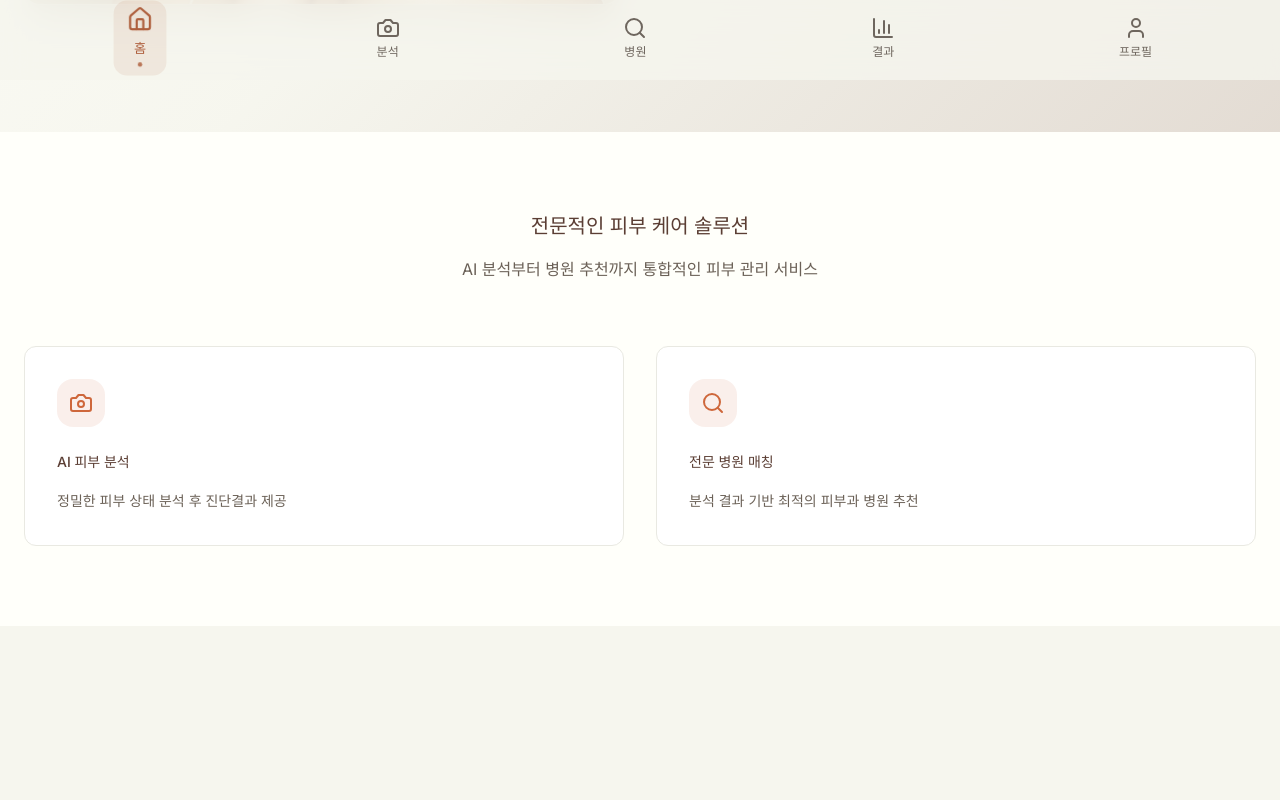
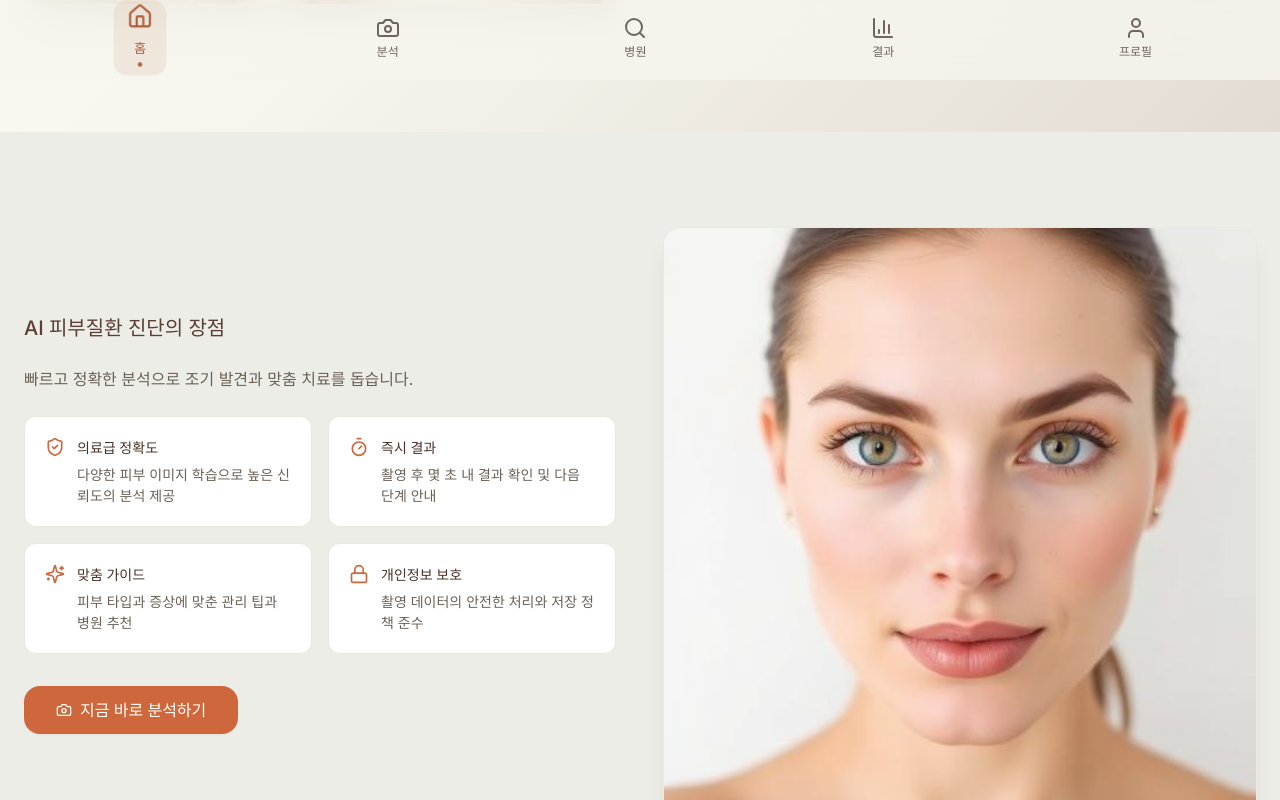
Before and after one commit to SkinMatchProject5/SkinMatchFront, a React (Vite) app: page / in a window 1280 px wide. Shown: the part 720-1520 px from the top of the page. Before the commit the page ends 1426 px from the top, so only its background shows below. Built offline with nearby package versions, Linux system fonts and the light colour scheme.

Commit message:
feat: Add AI skin disease diagnosis section
Add a new section to the homepage highlighting the advantages and promotional aspects of AI skin disease diagnosis.

```diff
--- a/src/pages/Index.tsx
+++ b/src/pages/Index.tsx
@@ -4,7 +4,8 @@ import { Button } from '@/components/ui/button';
 import { Typography } from '@/components/ui/theme-typography';
 import { Container, Section } from '@/components/ui/theme-container';
 import { Header, Navigation, Hero, Footer } from '@/components/ui/theme-layout';
-import { Camera, Search, ArrowRight } from 'lucide-react';
+import { Camera, Search, ArrowRight, ShieldCheck, Timer, Sparkles, Lock } from 'lucide-react';
+import faceAnalysisImg from '@/assets/face-analysis-demo.jpg';
 
 const Index = () => {
   const features = [{
@@ -72,6 +73,61 @@ const Index = () => {
         </Container>
       </Section>
 
+      {/* AI 진단 홍보 Section */}
+      <Section spacing="lg" background="muted">
+        <Container size="xl">
+          <div className="grid md:grid-cols-2 gap-12 items-center">
+            <div className="space-y-6">
+              <Typography variant="h3">AI 피부질환 진단의 장점</Typography>
+              <Typography variant="subtitle" className="max-w-prose">
+                빠르고 정확한 분석으로 조기 발견과 맞춤 치료를 돕습니다.
+              </Typography>
+              <div className="grid sm:grid-cols-2 gap-4">
+                <div className="bg-card border border-border rounded-xl p-5 flex gap-3 items-start">
+                  <ShieldCheck className="w-5 h-5 text-primary shrink-0" />
+                  <div>
+                    <Typography variant="h4" className="mb-1">의료급 정확도</Typography>
+                    <Typography variant="bodySmall">다양한 피부 이미지 학습으로 높은 신뢰도의 분석 제공</Typography>
+                  </div>
+                </div>
+                <div className="bg-card border border-border rounded-xl p-5 flex gap-3 items-start">
+                  <Timer className="w-5 h-5 text-primary shrink-0" />
+                  <div>
+                    <Typography variant="h4" className="mb-1">즉시 결과</Typography>
+                    <Typography variant="bodySmall">촬영 후 몇 초 내 결과 확인 및 다음 단계 안내</Typography>
+                  </div>
+                </div>
+                <div className="bg-card border border-border rounded-xl p-5 flex gap-3 items-start">
+                  <Sparkles className="w-5 h-5 text-primary shrink-0" />
+                  <div>
+                    <Typography variant="h4" className="mb-1">맞춤 가이드</Typography>
+                    <Typography variant="bodySmall">피부 타입과 증상에 맞춘 관리 팁과 병원 추천</Typography>
+                  </div>
+                </div>
+                <div className="bg-card border border-border rounded-xl p-5 flex gap-3 items-start">
+                  <Lock className="w-5 h-5 text-primary shrink-0" />
+                  <div>
+                    <Typography variant="h4" className="mb-1">개인정보 보호</Typography>
+                    <Typography variant="bodySmall">촬영 데이터의 안전한 처리와 저장 정책 준수</Typography>
+                  </div>
+                </div>
+              </div>
+              <div className="pt-2">
+                <Link to="/camera">
+                  <Button size="lg">
+                    <Camera className="w-5 h-5" />
+                    지금 바로 분석하기
+                  </Button>
+                </Link>
+              </div>
+            </div>
+            <div className="order-first md:order-last">
+              <img src={faceAnalysisImg} alt="AI 피부 진단 데모 이미지" loading="lazy" className="w-full h-auto rounded-2xl shadow-xl ring-1 ring-border object-cover" />
+            </div>
+          </div>
+        </Container>
+      </Section>
+
       {/* Features Section */}
       <Section spacing="default" background="gradient">
         <Container size="xl">
```
